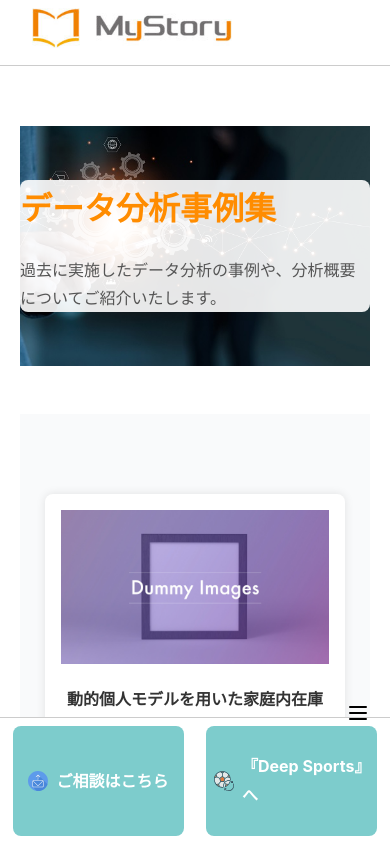
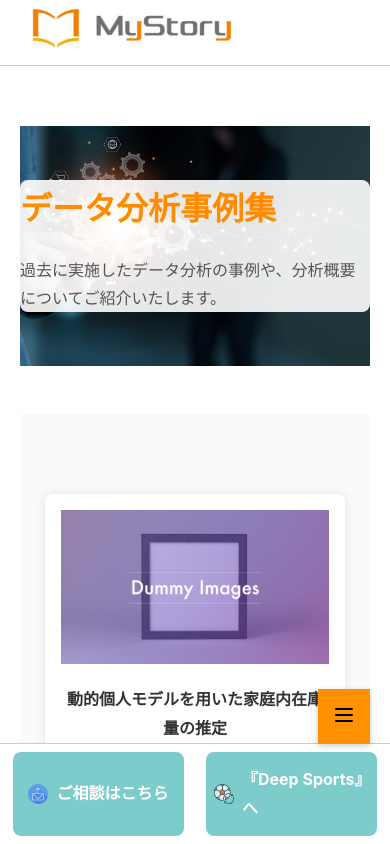
Before and after one commit to KenSakuda/homepage-mystory, a Next.js app: page /feature/case-studies in a window 390 px wide. Shown: the top 844 px of the page. Built offline with nearby package versions, Linux system fonts and the light colour scheme.

Commit message:
v4.8 commit

```diff
--- a/src/app/_components/Header/HamburgerButton.tsx
+++ b/src/app/_components/Header/HamburgerButton.tsx
@@ -1,26 +1,49 @@
+// "use client";
+
+// import styles from "./index.module.css";
+// import Image from "next/image";
+
+// type Props = {
+//   open: boolean;
+//   setOpen: (open: boolean) => void;
+// };
+
+// export default function HamburgerButton({ open, setOpen }: Props) {
+//   return (
+//     <button
+//       className={styles.hamburgerButton}
+//       onClick={() => setOpen(!open)}
+//       aria-label="メニュー"
+//     >
+//       {open ? (
+//         <Image src="/close.svg" alt="閉じる" width={24} height={24} />
+//       ) : (
+//         <Image src="/menu.svg" alt="メニュー" width={24} height={24} />
+//       )}
+//     </button>
+//   );
+// }
+
 "use client";
-
 import styles from "./index.module.css";
 import Image from "next/image";
-
 type Props = {
   open: boolean;
   setOpen: (open: boolean) => void;
 };
-
 export default function HamburgerButton({ open, setOpen }: Props) {
   return (
     <button
-      className={styles.hamburgerButton}
+      className={styles.hamburgerFixedButton}
       onClick={() => setOpen(!open)}
       aria-label="メニュー"
     >
-      {/* {open ? ":x_黒太字:" : "☰"} */}
-      {open ? (
-        <Image src="/close.svg" alt="閉じる" width={24} height={24} />
-      ) : (
-        <Image src="/menu.svg" alt="メニュー" width={24} height={24} />
-      )}
+      <Image
+        src={open ? "/close.svg" : "/menu.svg"}
+        alt={open ? "閉じる" : "メニュー"}
+        width={24}
+        height={24}
+      />
     </button>
   );
 }
--- a/src/app/_components/Header/index.module.css
+++ b/src/app/_components/Header/index.module.css
@@ -338,3 +338,22 @@
     z-index: 2100;
   }
 }
+
+.hamburgerFixedButton {
+  display: none;
+  background-color: #ff9000;
+  border: none;
+  /* border-radius: 50%; */
+  padding: 14px;
+  box-shadow: 0 2px 6px rgba(0, 0, 0, 0.2);
+  position: fixed;
+  bottom: 100px;
+  right: 20px;
+  z-index: 3000;
+  cursor: pointer;
+}
+@media (max-width: 768px) {
+  .hamburgerFixedButton {
+    display: block;
+  }
+}
--- a/src/app/_components/SidebarButton/index.module.css
+++ b/src/app/_components/SidebarButton/index.module.css
@@ -53,7 +53,7 @@
     position: fixed;
     bottom: 0;
     left: 0;
-    top: 85%;
+    top: 88%;
     width: 100%;
     background: #fff;
     justify-content: space-around;
--- a/src/app/feature/case-studies/page.module.css
+++ b/src/app/feature/case-studies/page.module.css
@@ -94,6 +94,10 @@
   font-weight: bold;
   margin-bottom: 16px;
 }
+.caseTableWrapper {
+  width: 100%;
+  overflow-x: auto;
+}
 .caseTable {
   width: 100%;
   border-collapse: collapse;
--- a/src/app/feature/case-studies/page.tsx
+++ b/src/app/feature/case-studies/page.tsx
@@ -70,6 +70,7 @@ export default function Page() {
         </h2>
         <div className={styles.case}>
           <h3 className={styles.caseTitle}>定期顧客の解約者数予測</h3>
+          <div className={styles.caseTableWrapper}>
             <table className={styles.caseTable}>
               <tbody>
                 <tr>
@@ -116,6 +117,7 @@ export default function Page() {
                 </tr>
               </tbody>
             </table>
+          </div>
         </div>
         <div className={styles.case}>
           <h3 className={styles.caseTitle}>
```
Lines whose indentation alone changed are shown as unchanged.
